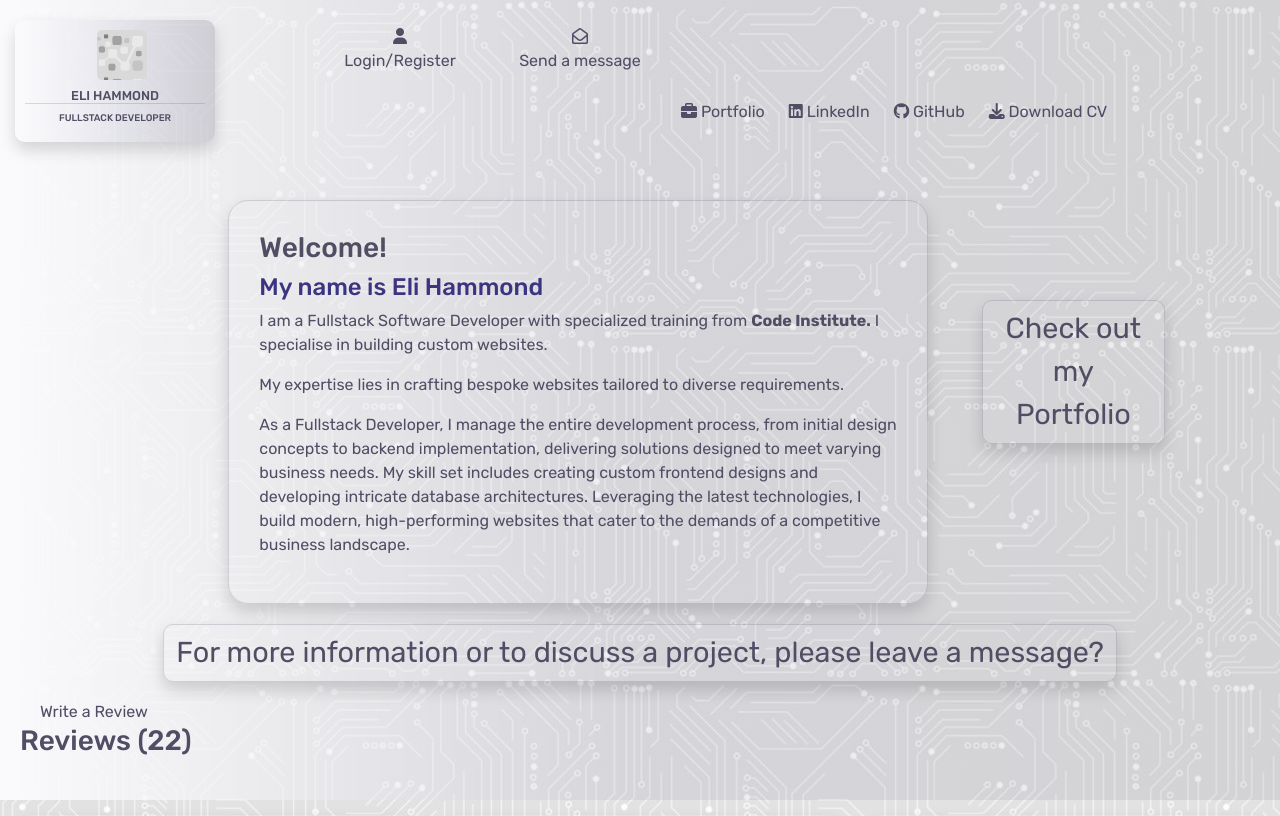
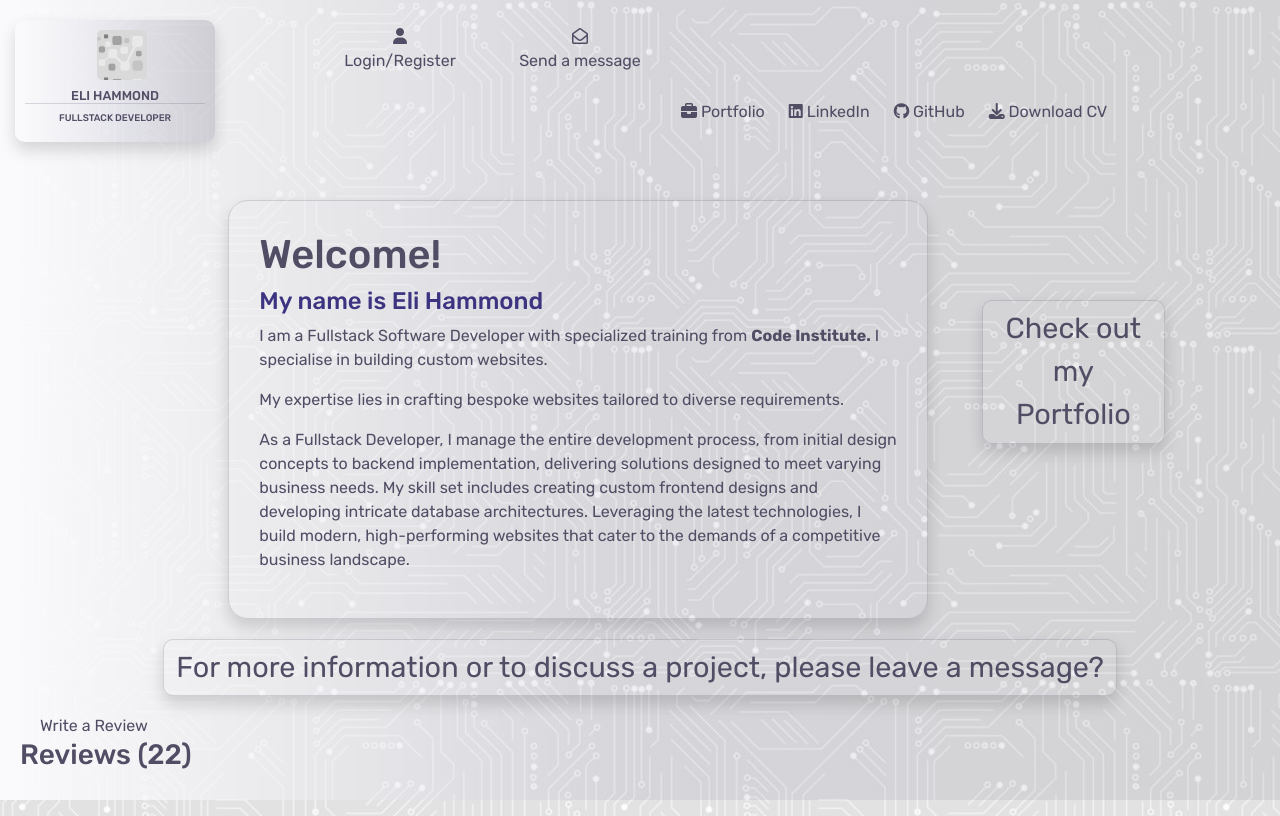
Before and after one commit to e-h-dev/e_hammond, a Django app: page / in a window 1280 px wide. Shown: the top 816 px of the page. Run offline with Django 3.2, Linux system fonts and the light colour scheme; data comes from the database, SQL or seed files in the repository; some libraries are stand-ins or nearby versions.

Commit message:
Enlarge size of welcome text

```diff
--- a/home/templates/home/index.html
+++ b/home/templates/home/index.html
@@ -11,7 +11,7 @@
         </div>
         <div class="col-lg-8 col-md-11">
             <div class="info-box shadow">
-                <h3>Welcome!</h3>
+                <h3 class="welcome">Welcome!</h3>
                 <h4 class="sub-header">My name is Eli Hammond</h4>
                 <p>I am a Fullstack Software Developer with specialized training from
                     <span class="ci-link"><a href="https://codeinstitute.net/" target="_blank"> Code Institute.</a></span> I specialise in building custom websites.</p>
--- a/static/css/base.css
+++ b/static/css/base.css
@@ -478,6 +478,10 @@ li a:hover{
   width:130px;
 }
 
+.welcome{
+  font-size: 2.5rem;
+}
+
 .sub-header{
   color:rgb(60, 52, 128);
 }
```
